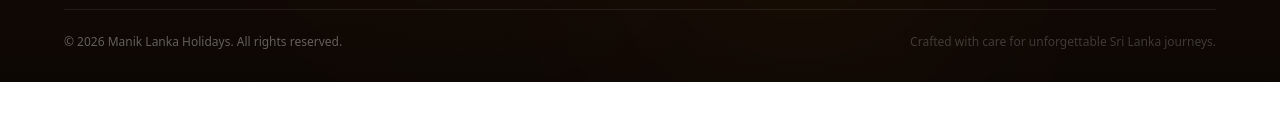
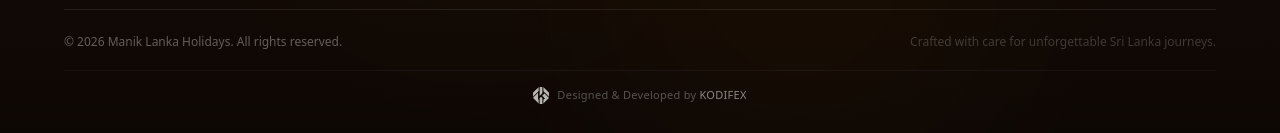
Before and after one commit to PasinduSuranga/Manik-Lanka-Website, a Next.js app: page / in a window 1280 px wide. Shown: the part 4865-4998 px from the top of the page. Before the commit the page ends 4947 px from the top, so only its background shows below. Built offline with nearby package versions, Linux system fonts and the light colour scheme.

Commit message:
Fix production build and add KODIFEX footer credit

```diff
--- a/Components/Footer.tsx
+++ b/Components/Footer.tsx
@@ -189,6 +189,18 @@ export default function Footer() {
             Crafted with care for unforgettable Sri Lanka journeys.
           </p>
         </div>
+
+        {/* KODIFEX development credit */}
+        <div className="mt-5 pt-4 border-t border-white/5 flex items-center justify-center gap-2 text-white/30 text-[11px] tracking-wide">
+          <Image
+            src="/kodifex-icon.png"
+            alt="KODIFEX"
+            width={16}
+            height={16}
+            className="opacity-70"
+          />
+          <span>Designed &amp; Developed by <span className="text-white/50 font-medium">KODIFEX</span></span>
+        </div>
       </div>
     </footer>
   );
--- a/package.json
+++ b/package.json
@@ -4,7 +4,7 @@
   "private": true,
   "scripts": {
     "dev": "next dev",
-    "build": "next build",
+    "build": "next build --webpack",
     "start": "next start",
     "lint": "eslint"
   },
@@ -28,7 +28,7 @@
     "@types/node": "^20",
     "@types/react": "^19",
     "@types/react-dom": "^19",
-    "baseline-browser-mapping": "^2.10.42",
+    "baseline-browser-mapping": "^2.11.26",
     "eslint": "^9",
     "eslint-config-next": "16.0.0",
     "tailwindcss": "^4",
```
Also changed, not shown: public/kodifex-icon.png (added).
